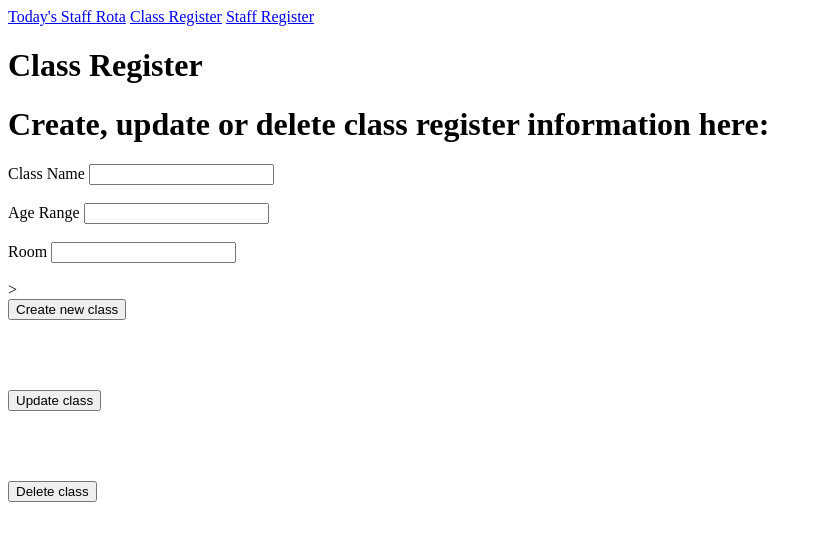
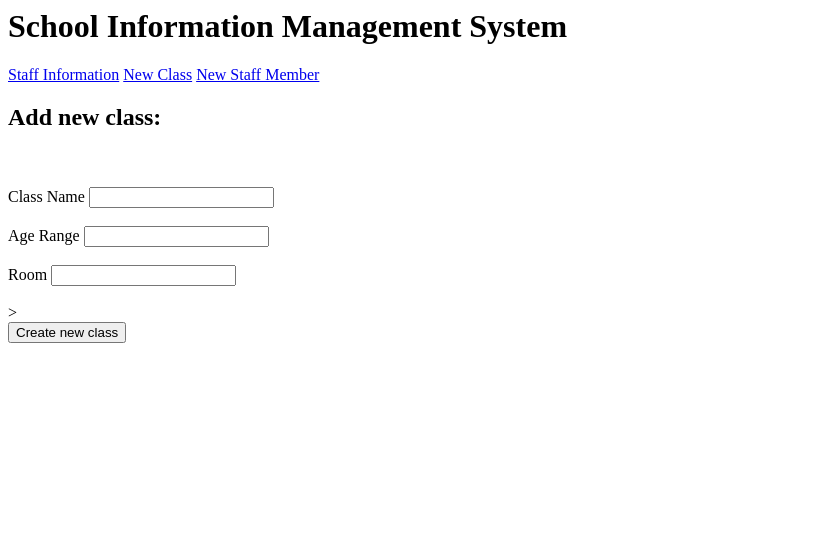
Before and after one commit to martaniblett/school-application, a Flask app: page /class in a window 1280 px wide. Shown: the top 541 px of the page, without its empty margins (0-822 px from the left). Run offline with Flask 2, Linux system fonts and the light colour scheme.

Commit message:
CRUD working

```diff
--- a/application/routes.py
+++ b/application/routes.py
@@ -10,6 +10,7 @@ def home():
 
     staffData = Staff.query.all()
     return render_template('home.html', title='Home', staff=staffData)
+
 
 @app.route('/staff', methods=['GET', 'POST'])
 def staff_register():
--- a/application/templates/class.html
+++ b/application/templates/class.html
@@ -1,10 +1,10 @@
 {% extends "layout.html" %}
 {% block body_content %}
 
-<h1>Class Register</h1>
-<h1>Create, update or delete class register information here:</h1>
+<h2>Add new class:</h2>
 
-
+  	<br>
+        <br>
 
 
 <div class='form'>
@@ -39,20 +39,6 @@
             <br>
             <br>
 
-	    {% for class in classes %}
-	   	 <p>{{ last_name }}{{age_range }}{{room_number}}</p>
-	    {% endfor %}
-
-     <form action="{{ url_for('class_update') }}">
-     <button type="submit">Update class</button>
-     </form>
-     	    <br>
-            <br>
-            <br>
 
 
-     <form action="{{ url_for('class_delete') }}">
-     <button type="submit">Delete class</button>
-     </form>
-
 {% endblock %}
--- a/application/templates/home.html
+++ b/application/templates/home.html
@@ -7,12 +7,12 @@
 {% block body_content %}
 
 
-<title>School Staff Members</title>
+<title>Change staff information here</title>
 
 
 {% for staff in staff %}
 	<div>
-		<p>{{ staff.first_name }}</h3>	<h3>{{ staff.last_name }}</h3> <h3>{{ staff.email }}</h3> <h3>{{ staff.DBS_status }}<p>
+	<p>{{ staff.first_name }}</p>	<p>{{ staff.last_name }}<p> <p>{{ staff.email }}</p> <p>{{ staff.DBS_status }}<p>
 
 
         <form action="{{ url_for('staff_update', staff_id=staff.id) }}">
--- a/application/templates/layout.html
+++ b/application/templates/layout.html
@@ -1,19 +1,14 @@
 <html>
 <head>
+	<h1>School Information Management System</h1>
     <title>{{ title }}</title>
 </head>
 <body>
 
 
-	<a href="{{ url_for('home') }}">Today's Staff Rota</a>
-	<a href="{{ url_for('class_register') }}">Class Register</a>
-        <a href="{{ url_for('staff_register') }}">Staff Register</a>
-
-
-	{% if url==url_for('class_register') %}
-	<a href="{{ url_for('class_update') }}">Class Update</a>
-
-	{% endif %}
+	<a href="{{ url_for('home') }}">Staff Information</a>
+	<a href="{{ url_for('class_register') }}">New Class</a>
+        <a href="{{ url_for('staff_register') }}">New Staff Member</a>
 
 
 
```
Also changed, not shown: application/models.py (+1 -11 lines), application/templates/staff.html (+6 -3 lines), 1 other file.
